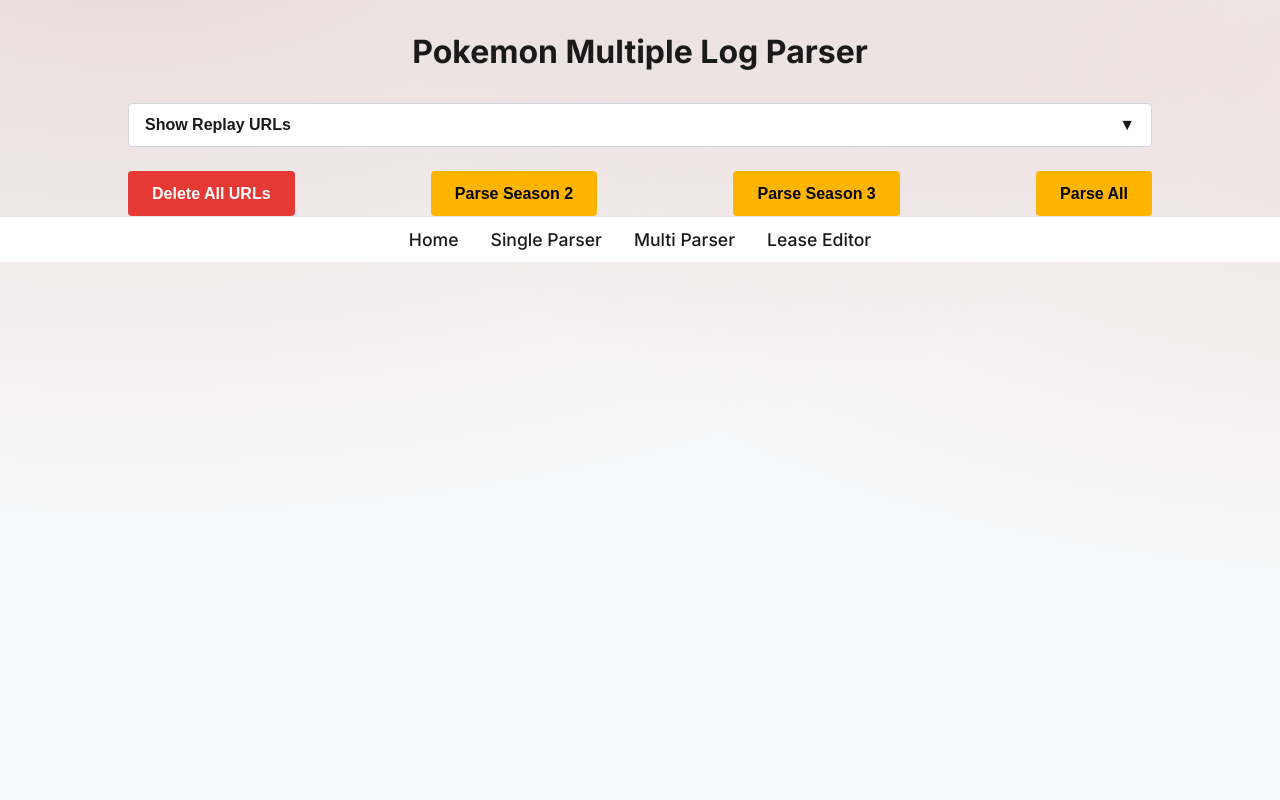
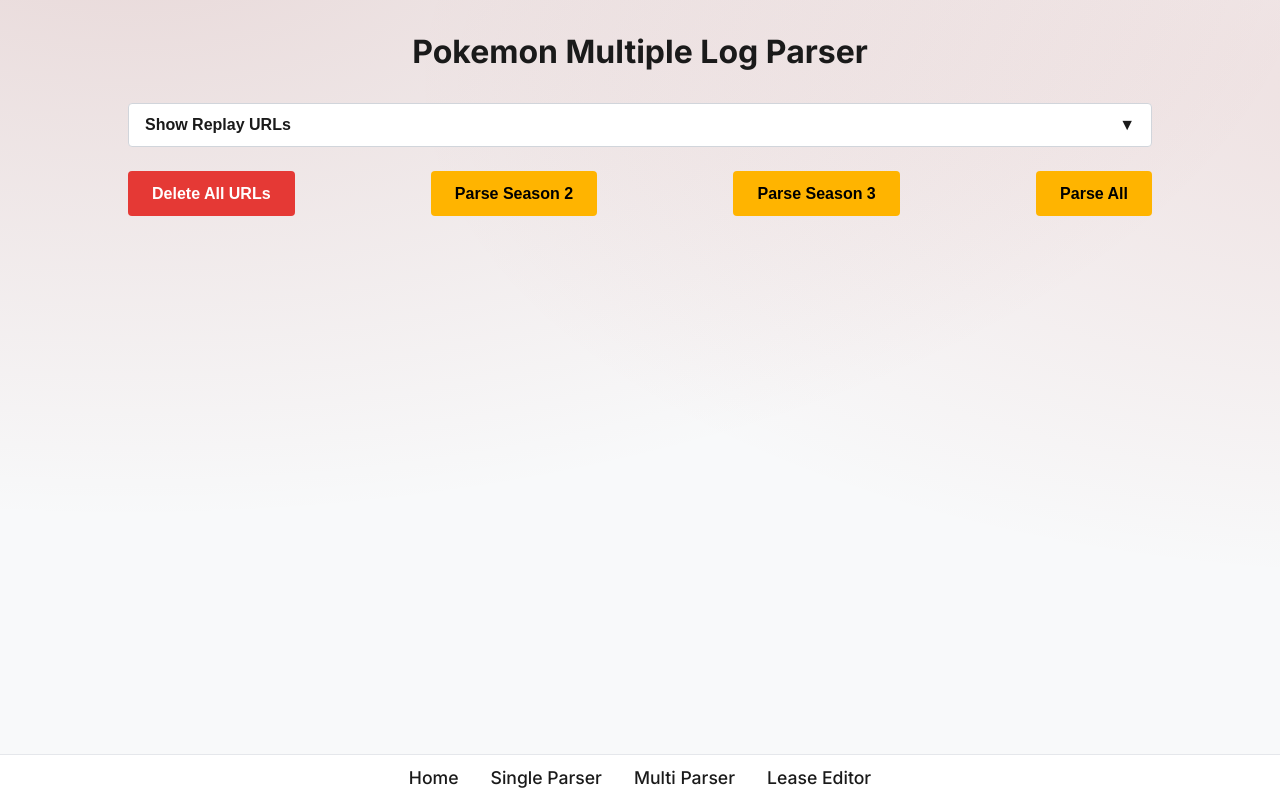
Before and after one commit to kevincauto/kevincauto-portfolio, a Next.js app: page /multi-log-parser in a window 1280 px wide. Built offline with nearby package versions, Linux system fonts and the light colour scheme.

Commit message:
style: Update layout and global styles for improved structure and spacing, including flexbox adjustments and margin enhancements

```diff
--- a/src/app/globals.css
+++ b/src/app/globals.css
@@ -42,6 +42,8 @@
   -webkit-font-smoothing: antialiased;
   -moz-osx-font-smoothing: grayscale;
   min-height: 100vh;
+  display: flex;
+  flex-direction: column;
 }
 
 * {
--- a/src/app/layout.tsx
+++ b/src/app/layout.tsx
@@ -26,7 +26,9 @@
   return (
     <html lang="en">
       <body className={inter.className}>
-        {children}
+        <main style={{ flex: '1 0 auto' }}>
+          {children}
+        </main>
         <Header />
       </body>
     </html>
--- a/src/app/multi-log-parser/MultiLogParserForm.module.css
+++ b/src/app/multi-log-parser/MultiLogParserForm.module.css
@@ -101,6 +101,7 @@
   justify-content: space-between;
   align-items: center;
   gap: 1rem;
+  margin-bottom: 2rem;
 }
 
 .addButton {
--- a/src/app/multi-log-parser/page.module.css
+++ b/src/app/multi-log-parser/page.module.css
@@ -2,7 +2,7 @@
   display: flex;
   flex-direction: column;
   align-items: center;
-  padding-top: 2rem;
+  padding: 2rem 0 4rem 0;
   width: 100%;
 }
 
```
